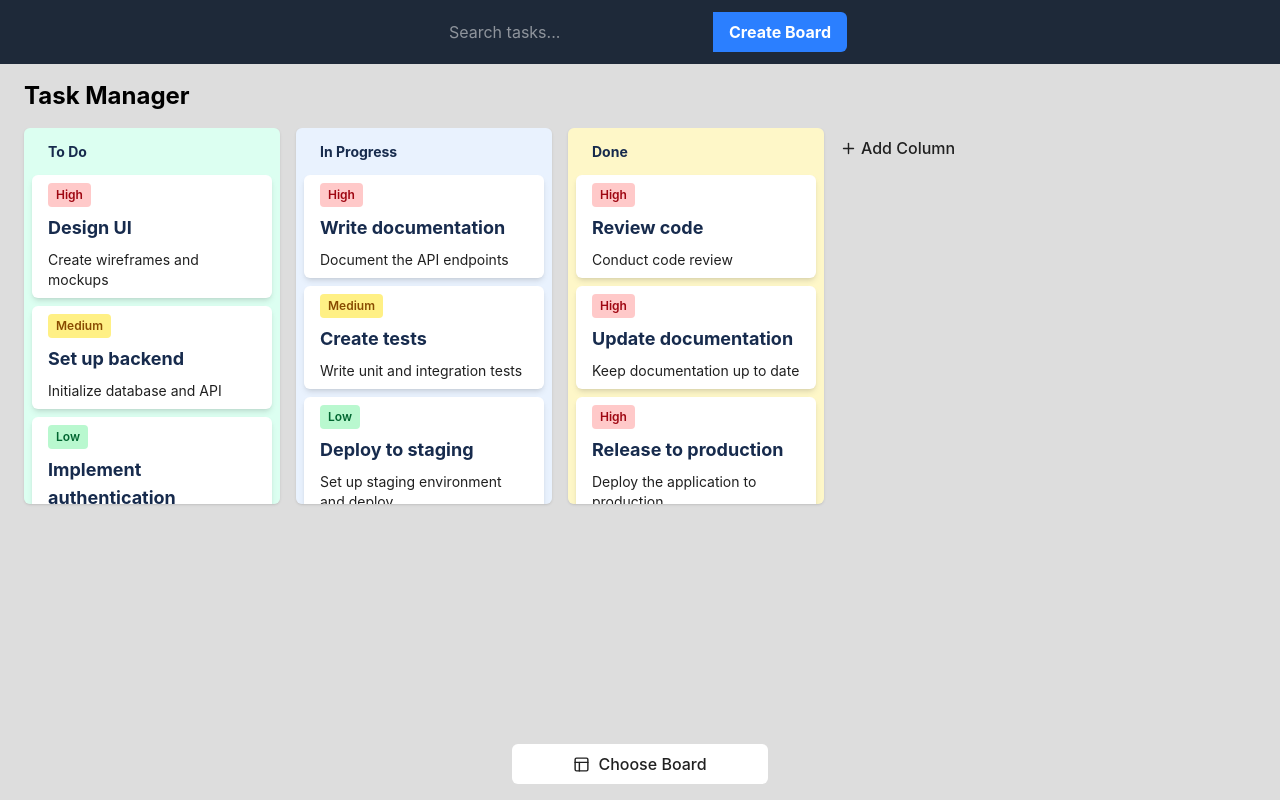
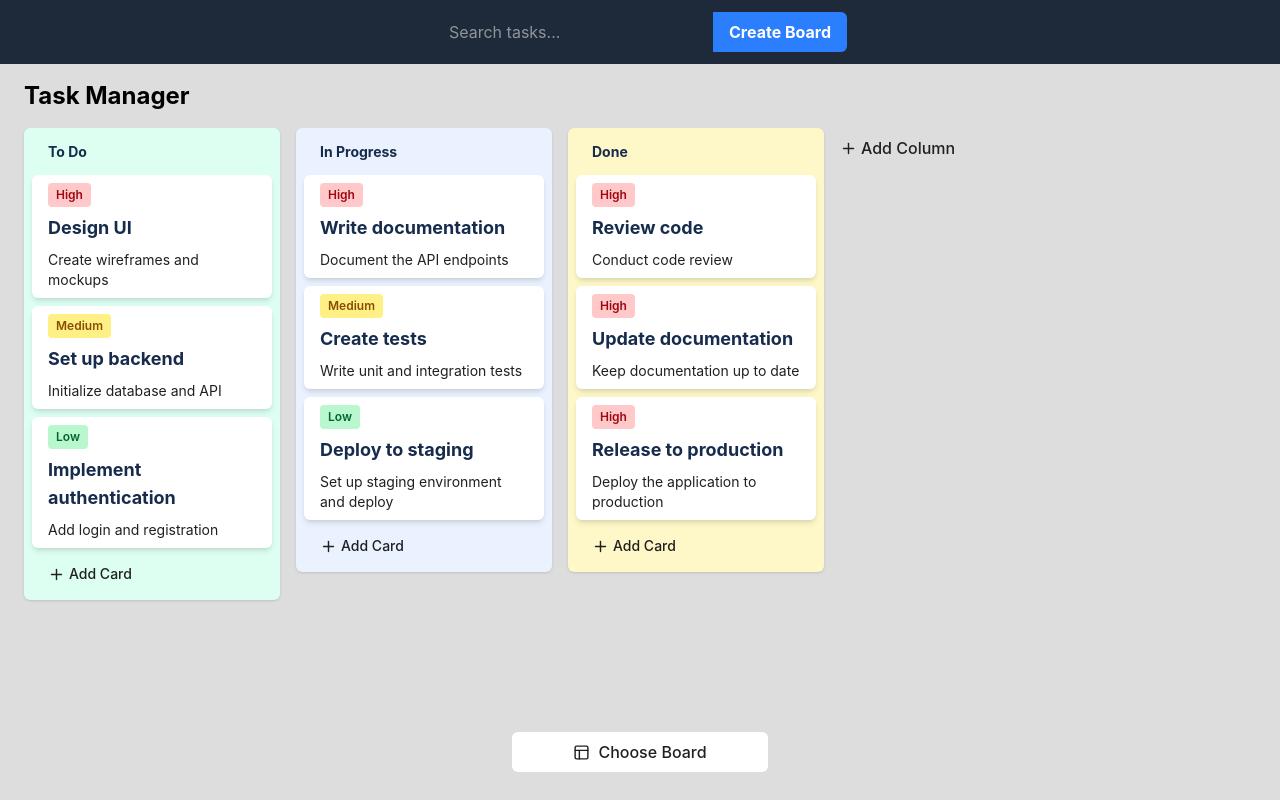
Before and after one commit to kozant/task-manager, a React (Vite) app: page / in a window 1280 px wide. Built offline with nearby package versions, Linux system fonts and the light colour scheme.

Commit message:
fix: change styles for list and button container

```diff
--- a/src/components/Boards/Board.tsx
+++ b/src/components/Boards/Board.tsx
@@ -73,7 +73,7 @@ export default function Board({ board }: BoardProps) {
         className="flex flex-col justify-between"
         style={{ height: "calc(100% - 32px)" }}
       >
-        <ul className="flex flex-row overflow-x-auto overflow-y-hidden px-4">
+        <ul className="flex flex-row h-full overflow-x-auto overflow-y-hidden px-4">
           <ColumnList
             board={board}
             columns={columns}
@@ -92,7 +92,7 @@ export default function Board({ board }: BoardProps) {
             </button>
           </li>
         </ul>
-        <div className="p-4 absolute bottom-0 w-full flex justify-center">
+        <div className="absolute bottom-7 w-full flex justify-center">
           <button
             type="button"
             className="flex justify-center items-center gap-2 p-2 rounded-md bg-white hover:bg-black/10 cursor-pointer h-fit w-64 text-left"
```
